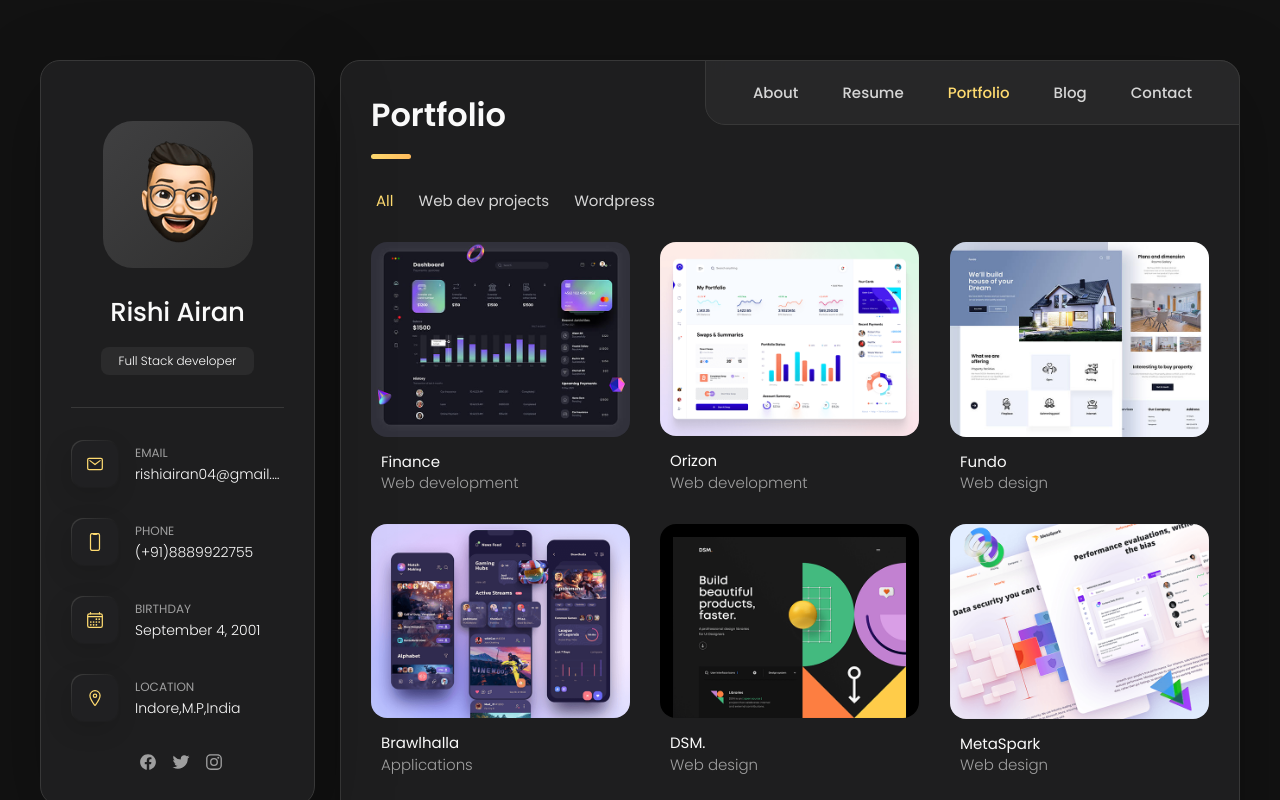
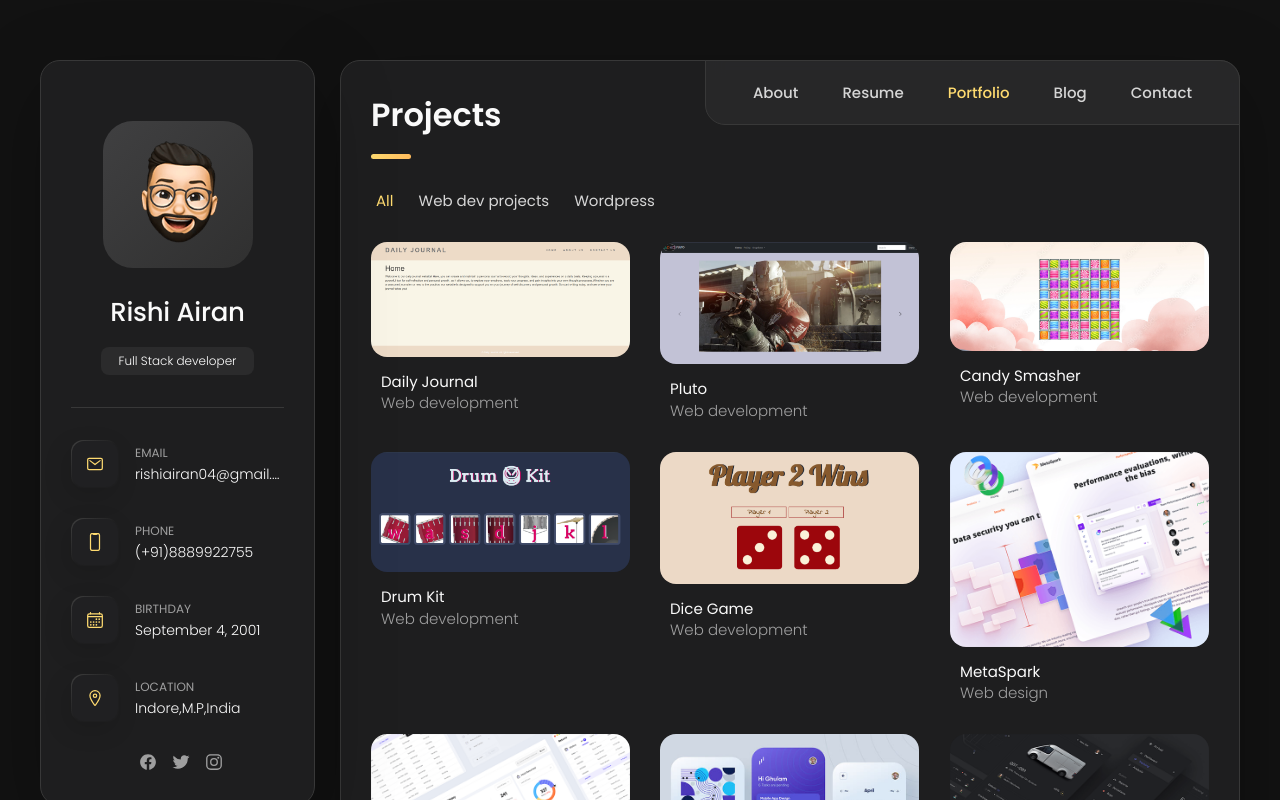
Before and after one commit to airan04/portfolio-site, a plain HTML site: page index.html in a window 1280 px wide. Both pictures are taken after a click on the button "Portfolio". Shown: the top 800 px of the page. Drawn offline with nearby package versions, Linux system fonts and the light colour scheme.

Commit message:
made changes

```diff
--- a/index.html
+++ b/index.html
@@ -684,7 +684,7 @@
       <article class="portfolio" data-page="portfolio">
 
         <header>
-          <h2 class="h2 article-title">Portfolio</h2>
+          <h2 class="h2 article-title">Projects</h2>
         </header>
 
         <section class="projects">
@@ -738,17 +738,17 @@
           <ul class="project-list">
 
             <li class="project-item  active" data-filter-item data-category="web development">
-              <a href="#">
+              <a href="https://github.com/airan04/Daily-Journal">
 
                 <figure class="project-img">
                   <div class="project-item-icon-box">
                     <ion-icon name="eye-outline"></ion-icon>
                   </div>
 
-                  <img src="./assets/images/project-1.jpg" alt="finance" loading="lazy">
+                  <img src="./assets/images/daily-journal.png" alt="finance" loading="lazy">
                 </figure>
 
-                <h3 class="project-title">Finance</h3>
+                <h3 class="project-title">Daily Journal</h3>
 
                 <p class="project-category">Web development</p>
 
@@ -756,17 +756,17 @@
             </li>
 
             <li class="project-item  active" data-filter-item data-category="web development">
-              <a href="#">
+              <a href="https://airan04.github.io/LGMVIP-Web1/">
 
                 <figure class="project-img">
                   <div class="project-item-icon-box">
                     <ion-icon name="eye-outline"></ion-icon>
                   </div>
 
-                  <img src="./assets/images/project-2.png" alt="orizon" loading="lazy">
+                  <img src="./assets/images/lgm-gaming.png" alt="orizon" loading="lazy">
                 </figure>
 
-                <h3 class="project-title">Orizon</h3>
+                <h3 class="project-title">Pluto</h3>
 
                 <p class="project-category">Web development</p>
 
@@ -774,55 +774,55 @@
             </li>
 
             <li class="project-item  active" data-filter-item data-category="web design">
-              <a href="#">
+              <a href="https://github.com/airan04/Candy-smasher">
 
                 <figure class="project-img">
                   <div class="project-item-icon-box">
                     <ion-icon name="eye-outline"></ion-icon>
                   </div>
 
-                  <img src="./assets/images/project-3.jpg" alt="fundo" loading="lazy">
+                  <img src="./assets/images/candy-smasher.png" alt="fundo" loading="lazy">
                 </figure>
 
-                <h3 class="project-title">Fundo</h3>
+                <h3 class="project-title">Candy Smasher</h3>
 
-                <p class="project-category">Web design</p>
+                <p class="project-category">Web development</p>
 
               </a>
             </li>
 
             <li class="project-item  active" data-filter-item data-category="applications">
-              <a href="#">
+              <a href="https://airan04.github.io/DrumKit/">
 
                 <figure class="project-img">
                   <div class="project-item-icon-box">
                     <ion-icon name="eye-outline"></ion-icon>
                   </div>
 
-                  <img src="./assets/images/project-4.png" alt="brawlhalla" loading="lazy">
+                  <img src="./assets/images/drum-kit.png" alt="brawlhalla" loading="lazy">
                 </figure>
 
-                <h3 class="project-title">Brawlhalla</h3>
+                <h3 class="project-title">Drum Kit</h3>
 
-                <p class="project-category">Applications</p>
+                <p class="project-category">Web development</p>
 
               </a>
             </li>
 
             <li class="project-item  active" data-filter-item data-category="web design">
-              <a href="#">
+              <a href="https://airan04.github.io/DiceGame/">
 
                 <figure class="project-img">
                   <div class="project-item-icon-box">
                     <ion-icon name="eye-outline"></ion-icon>
                   </div>
 
-                  <img src="./assets/images/project-5.png" alt="dsm." loading="lazy">
+                  <img src="./assets/images/dice-game.png" alt="dsm." loading="lazy">
                 </figure>
 
-                <h3 class="project-title">DSM.</h3>
+                <h3 class="project-title">Dice Game</h3>
 
-                <p class="project-category">Web design</p>
+                <p class="project-category">Web development</p>
 
               </a>
             </li>
```
Also changed, not shown: assets/images/candy-smasher.png (added), assets/images/daily-journal.png (added), assets/images/dice-game.png (added), assets/images/drum-kit.png (added), assets/images/lgm-gaming.png (added), assets/images/todo-list.png (added).
